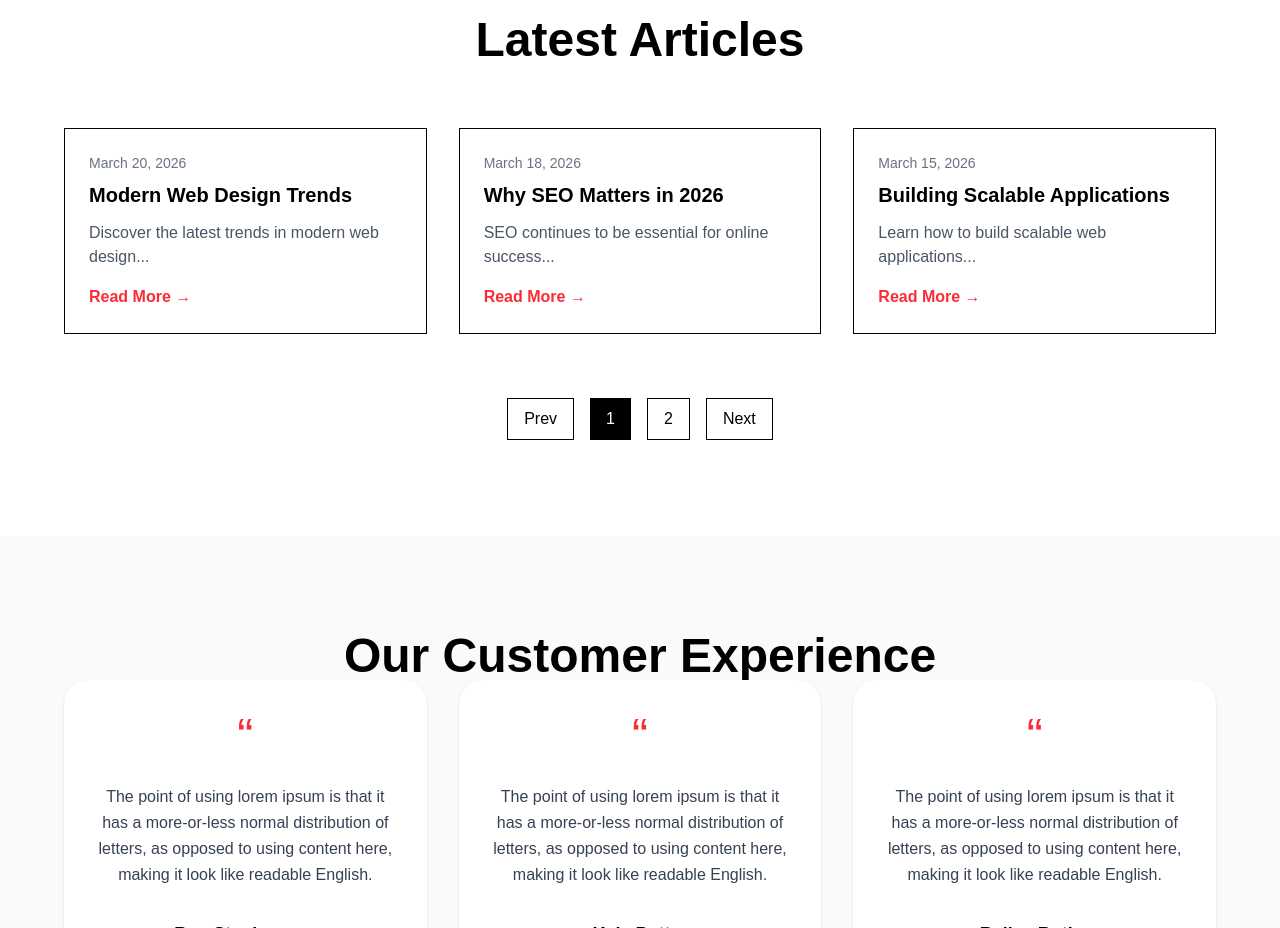
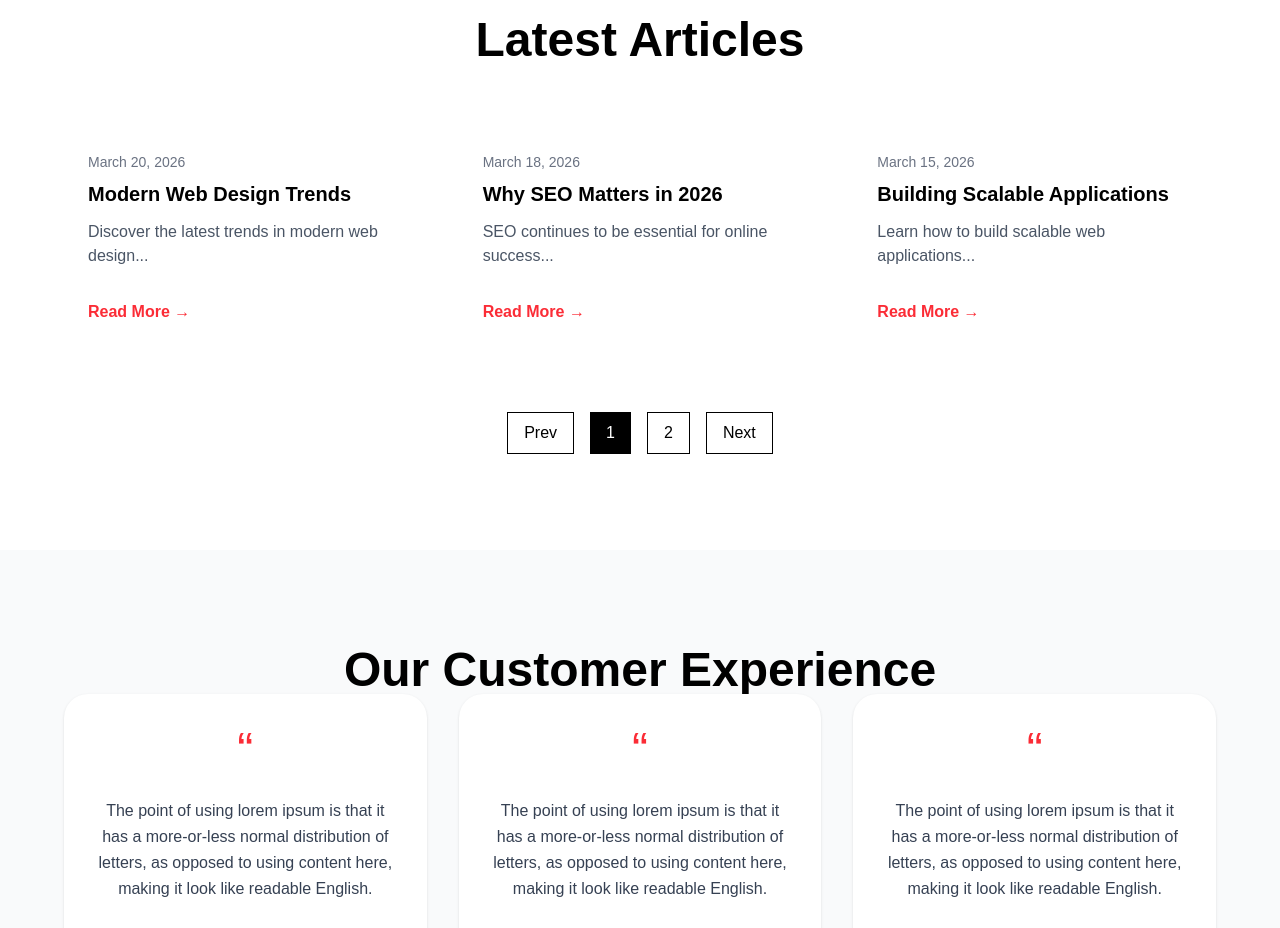
Before and after one commit to NegedeTekleyes/agency-website, a Next.js app: page / in a window 1280 px wide. Shown: the part 3800-4728 px from the top of the page. Built offline with nearby package versions, Linux system fonts and the light colour scheme.

Commit message:
update card

```diff
--- a/components/blog/BlogCard.tsx
+++ b/components/blog/BlogCard.tsx
@@ -2,7 +2,7 @@ import Link from "next/link";
 
 export default function BlogCard({ post }: any) {
   return (
-    <div className="border p-6 hover:shadow-lg transition">
+    <div className="bg-white hover:bg-gray-100 p-6 hover:shadow-lg transition overflow-hidden rounded-3xl">
 
       <p className="text-sm text-gray-500 mb-2">
         {post.date}
@@ -12,13 +12,13 @@ export default function BlogCard({ post }: any) {
         {post.title}
       </h3>
 
-      <p className="text-gray-600 mb-4">
+      <p className="text-gray-600 mb-8">
         {post.excerpt}
       </p>
 
       <Link
         href={`/blog/${post.slug}`}
-        className="text-red-500 font-semibold hover:underline"
+        className=" text-red-500 font-semibold hover:underline transition"
       >
         Read More →
       </Link>
```
